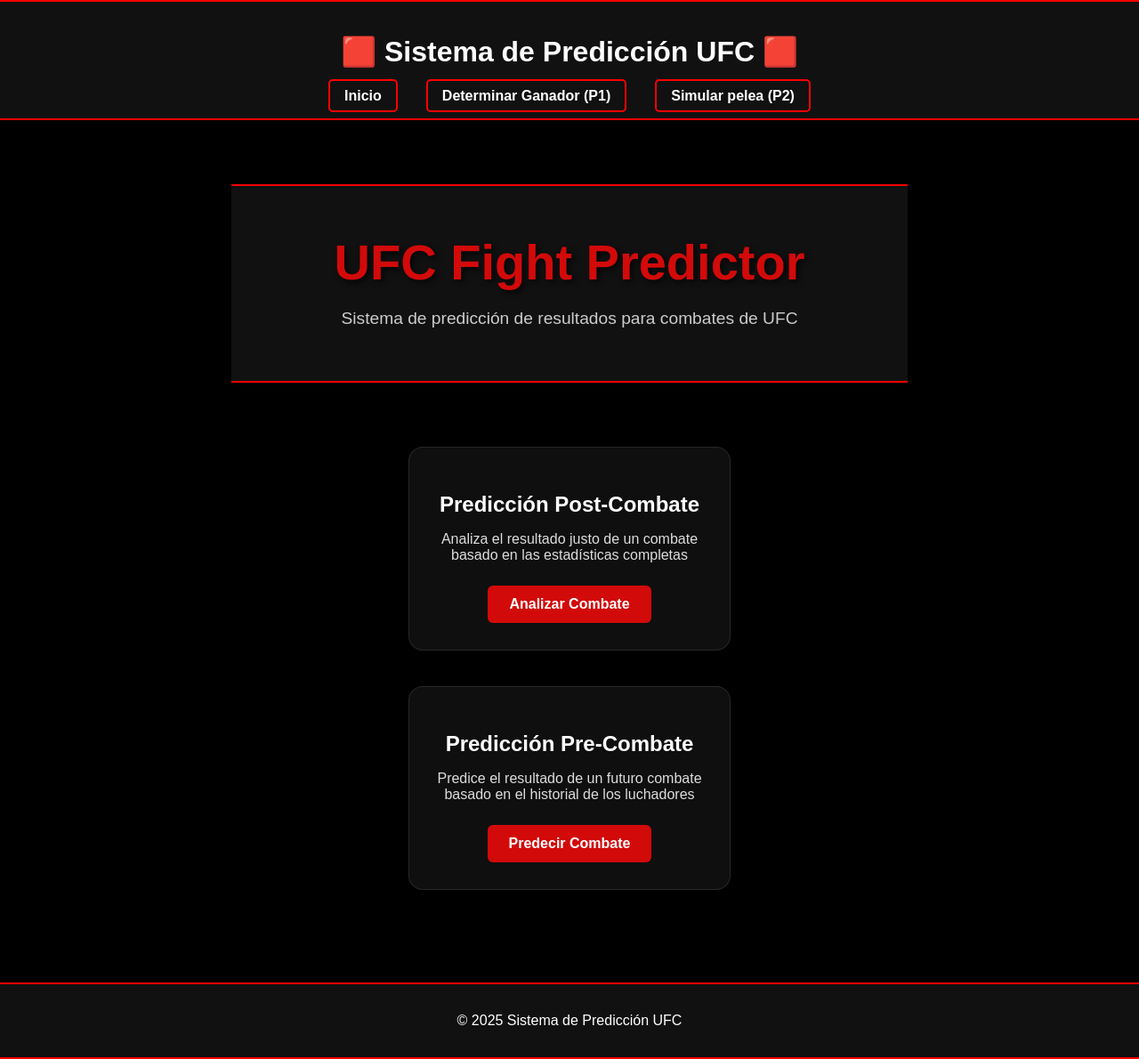
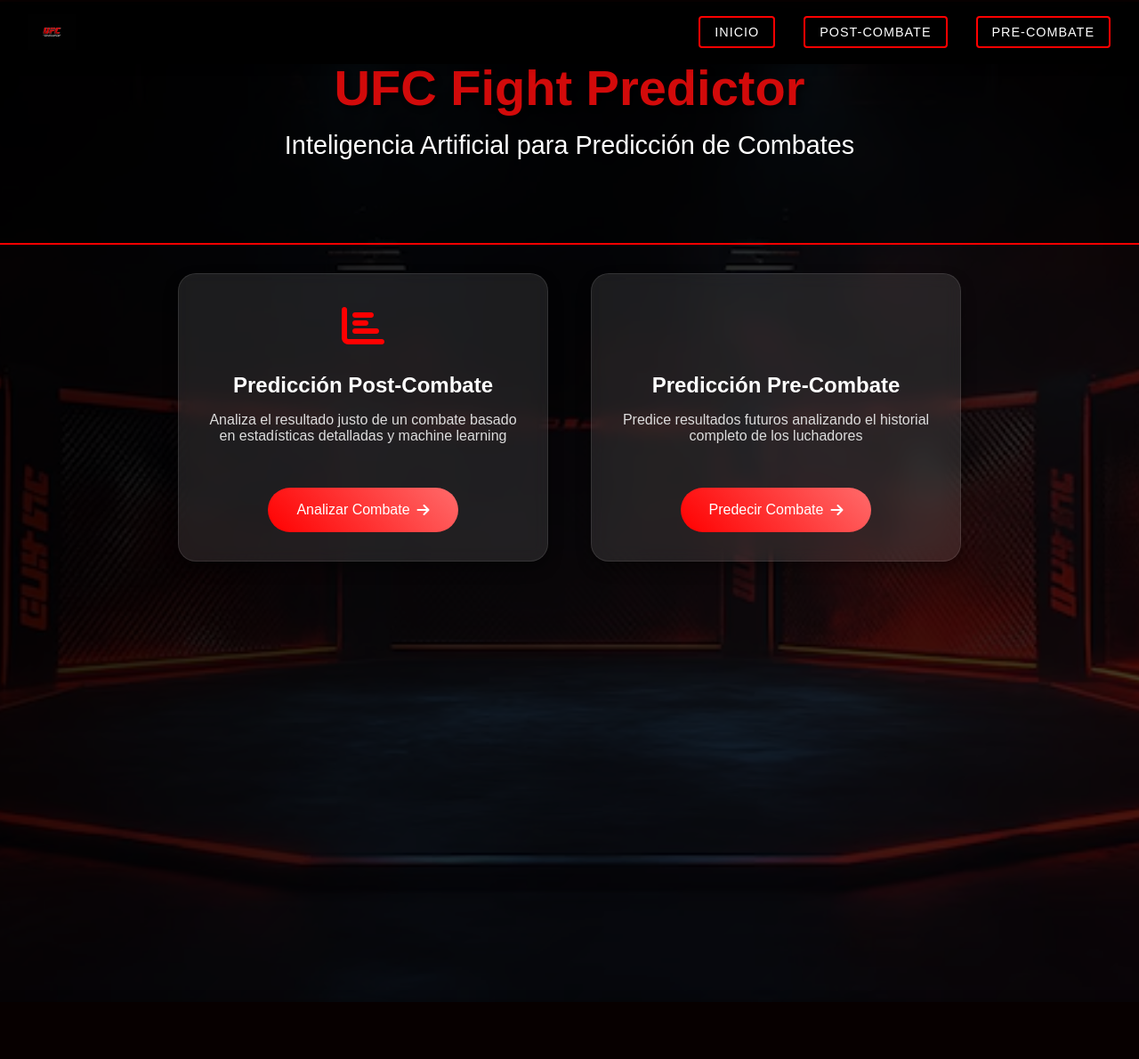
Before and after one commit to UCM-GIDIA-PD1/c2425-R4sw, a FastAPI app: page / in a window 1280 px wide. Shown: the whole page at 89% size. After the commit the page ends 1126 px from the top, so only its background shows below. Run offline with FastAPI, Linux system fonts and the light colour scheme.

Commit message:
cambios en la pagina de inicio

```diff
--- a/main.py
+++ b/main.py
@@ -28,14 +28,17 @@ async def lifespan(app: FastAPI):
 # Configurar el manejador de ciclo de vida
 app = FastAPI(lifespan=lifespan)
 
-# Servir ficheros HTML en la carpeta static
-app.mount('/static', StaticFiles(directory='static', html = True), name='static')
+# Montar archivos estáticos
+app.mount("/static", StaticFiles(directory="static"), name="static")
+
+# Configurar templates
+templates = Jinja2Templates(directory="templates")
+
+@app.get("/")
+async def home(request: Request):
+    return templates.TemplateResponse("inicio.html", {"request": request})
 
 app.mount("/data", StaticFiles(directory="data"), name="data")
-
-
-# Usar templates para devolver páginas HTML parametrizadas
-templates = Jinja2Templates(directory="templates")
 
 class PeleaP1(BaseModel):
     """Datos de una pelea"""
@@ -144,14 +147,6 @@ def predecirP2(fila_pelea):
     pred_y = app.modelP2.predict(fila_pelea)[0]
     prob_y = app.modelP2.predict_proba(fila_pelea)[0]
     return pred_y,prob_y
-
-@app.get("/", response_class=HTMLResponse)
-async def index(request: Request):
-    return templates.TemplateResponse("index.html", {"request": request})
-
-# @app.get("/p1", response_class=HTMLResponse)
-# async def predict_p1(request: Request):
-#     return RedirectResponse(url='./static/PrediccionP1.html')
 
 @app.get("/p1", response_class=HTMLResponse)
 async def predict_p1(request: Request):
--- a/static/css/style.css
+++ b/static/css/style.css
@@ -1,8 +1,25 @@
+@import url('https://fonts.googleapis.com/css2?family=Roboto:wght@300;400;700&display=swap');
+@import url('https://cdnjs.cloudflare.com/ajax/libs/font-awesome/6.0.0/css/all.min.css');
+
+html, body {
+    margin: 0;
+    padding: 0;
+    width: 100%;
+    height: 100%;
+    overflow-x: hidden;
+    background-image: url('../img/ufc-background.jpg');
+    background-size: cover;
+    background-position: center;
+    background-repeat: no-repeat;
+    background-attachment: fixed;
+}
+
 body {
     margin: 0;
     font-family: 'Arial', sans-serif;
-    background-color: #000;
     color: #fff;
+    min-height: 100vh;
+    position: relative;
 }
 
 header, footer {
@@ -61,9 +78,32 @@ a:hover {
     padding: 40px 20px;
 }
 
+.hero {
+    min-height: 100vh;
+    width: 100%;
+    display: flex;
+    flex-direction: column;
+    align-items: center;
+    position: relative;
+}
+
+.background-overlay {
+    position: fixed;
+    top: 0;
+    left: 0;
+    width: 100%;
+    height: 100%;
+    background: linear-gradient(135deg, rgba(0,0,0,0.9) 0%, rgba(0,0,0,0.7) 100%);
+    z-index: 1;
+}
+
 .header {
+    width: 100%;
     text-align: center;
-    padding-bottom: 40px;
+    padding: 4rem 0;
+    position: relative;
+    z-index: 2;
+    background: rgba(0,0,0,0.5);
 }
 
 .header h1 {
@@ -73,35 +113,52 @@ a:hover {
     text-shadow: 3px 3px 6px rgba(0,0,0,0.7);
 }
 
+.title {
+    font-size: 5rem;
+    font-weight: 700;
+    margin: 0;
+    width: 100%;
+    color: #ff0000;
+    text-shadow: 2px 2px 4px rgba(0,0,0,0.5);
+}
+
 .subtitle {
-    font-size: 1.2em;
-    color: #ccc;
+    font-size: 1.8rem;
+    margin-top: 1rem;
+    color: white;
+    width: 100%;
 }
 
 .options {
     display: flex;
+    flex-direction: row;
+    gap: 3rem;
+    padding: 2rem;
+    position: relative;
+    z-index: 2;
+    max-width: 1200px;
+    margin: 0;
     justify-content: center;
-    gap: 40px;
-    flex-wrap: wrap;
-    margin-top: 40px;
 }
 
 .option-card {
-    background: rgba(255, 255, 255, 0.06);
+    background: rgba(255, 255, 255, 0.1);
+    backdrop-filter: blur(10px);
+    border-radius: 20px;
+    padding: 2rem;
+    width: 350px;
+    flex-shrink: 0;
+    text-align: center;
+    transition: transform 0.3s ease, box-shadow 0.3s ease;
     border: 1px solid rgba(255, 255, 255, 0.1);
-    border-radius: 16px;
-    padding: 30px 20px;
-    width: 320px;
-    text-align: center;
     box-shadow: 0 8px 16px rgba(0,0,0,0.4);
-    backdrop-filter: blur(8px);
-    transition: all 0.3s ease-in-out;
+    margin: 0;
 }
 
 .option-card:hover {
     transform: translateY(-10px);
     background: rgba(255, 255, 255, 0.12);
-    box-shadow: 0 12px 24px rgba(0,0,0,0.5);
+    box-shadow: 0 20px 40px rgba(0, 0, 0, 0.4);
 }
 
 .option-card h2 {
@@ -116,26 +173,173 @@ a:hover {
     margin-bottom: 25px;
 }
 
+.card-icon {
+    font-size: 3rem;
+    margin-bottom: 1.5rem;
+    color: #ff0000;
+}
+
 .button {
-    display: inline-block;
-    padding: 12px 24px;
-    background-color: #d20a0a;
+    display: inline-flex;
+    align-items: center;
+    gap: 0.5rem;
+    padding: 1rem 2rem;
+    background: linear-gradient(45deg, #ff0000, #ff6b6b);
     color: white;
-    font-weight: bold;
     text-decoration: none;
-    border-radius: 6px;
-    transition: background-color 0.3s, transform 0.2s;
+    border-radius: 30px;
+    font-weight: 500;
+    transition: transform 0.2s ease, box-shadow 0.2s ease;
+    margin-top: 1.5rem;
 }
 
 .button:hover {
-    background-color: #ff0000;
-    transform: scale(1.05);
+    transform: translateY(-2px);
+    box-shadow: 0 5px 15px rgba(255, 0, 0, 0.3);
 }
 
-.footer {
+.navbar {
+    position: fixed;
+    top: 0;
+    left: 0;
+    right: 0;
+    width: 100vw;
+    background: rgba(0, 0, 0, 0.95);
+    padding: 1rem 0;
+    display: flex;
+    justify-content: space-between;
+    align-items: center;
+    z-index: 1000;
+    backdrop-filter: blur(10px);
+    box-shadow: 0 2px 10px rgba(0,0,0,0.3);
+}
+
+.nav-brand {
+    margin-left: 2rem;
+    display: flex;
+    align-items: center;
+}
+
+.nav-logo {
+    height: 40px;
+    width: auto;
+}
+
+.nav-links {
+    display: flex;
+    gap: 2rem;
+    list-style: none;
+    margin: 0;
+    padding-right: 2rem;
+}
+
+.nav-links a {
+    color: white;
+    text-decoration: none;
+    font-weight: 500;
+    padding: 0.5rem 1rem;
+    border-radius: 4px;
+    transition: all 0.3s ease;
+    text-transform: uppercase;
+    font-size: 0.9rem;
+    letter-spacing: 1px;
+}
+
+.nav-links a:hover {
+    background: #ff0000;
+    color: white;
+    transform: translateY(-2px);
+}
+
+.main-footer {
+    background: rgba(0, 0, 0, 0.95);
+    padding: 3rem 2rem 1rem;
+    width: 100%;
+    position: relative;
+    z-index: 1000;
+    box-shadow: 0 -2px 10px rgba(0,0,0,0.3);
+    margin-top: auto;
+}
+
+.footer-content {
+    display: grid;
+    grid-template-columns: repeat(auto-fit, minmax(250px, 1fr));
+    gap: 2rem;
+    max-width: 1200px;
+    margin: 0 auto;
+}
+
+.footer-section h3 {
+    color: #ff0000;
+    margin-bottom: 1rem;
+}
+
+.footer-section ul {
+    list-style: none;
+    padding: 0;
+}
+
+.footer-section ul li {
+    margin-bottom: 0.5rem;
+}
+
+.footer-section a {
+    color: #fff;
+    text-decoration: none;
+    transition: color 0.3s ease;
+}
+
+.footer-section a:hover {
+    color: #ff0000;
+    text-decoration: none;
+}
+
+.footer-bottom {
     text-align: center;
-    margin-top: 80px;
-    padding: 20px;
-    color: #888;
-    font-size: 0.9em;
+    padding-top: 2rem;
+    margin-top: 2rem;
+    border-top: 1px solid rgba(255,255,255,0.1);
 }
+
+@media (max-width: 768px) {
+    .title {
+        font-size: 2.5rem;
+    }
+
+    .navbar {
+        flex-direction: column;
+        padding: 1rem;
+    }
+
+    .nav-brand {
+        margin: 0 0 1rem 0;
+    }
+
+    .nav-links {
+        flex-direction: column;
+        width: 100%;
+        padding: 0;
+        align-items: center;
+        gap: 1rem;
+    }
+
+    .nav-links a {
+        width: 100%;
+        text-align: center;
+    }
+
+    .footer-content {
+        grid-template-columns: 1fr;
+        text-align: center;
+    }
+}
+
+@media (max-width: 968px) {
+    .options {
+        flex-direction: column;
+    }
+
+    .option-card {
+        width: 100%;
+    }
+}
--- a/templates/base.html
+++ b/templates/base.html
@@ -2,28 +2,14 @@
 <html lang="es">
 <head>
     <meta charset="UTF-8">
-    <title>{% block title %}Predicción UFC{% endblock %}</title>
-    <link rel="stylesheet" href="{{ request.url_for('static', path='css/style.css') }}">
-    {% block extra_css %}{% endblock %}
+    <meta name="viewport" content="width=device-width, initial-scale=1.0">
+    <title>{% block title %}{% endblock %}</title>
+    <link rel="stylesheet" href="/static/css/style.css">
+    <link rel="stylesheet" href="https://cdnjs.cloudflare.com/ajax/libs/font-awesome/6.0.0/css/all.min.css">
 </head>
 <body>
-    <header>
-        <h1>🟥 Sistema de Predicción UFC 🟥</h1>
-        <nav>
-            <ul>
-                <li><a href="{{ request.url_for('index') }}">Inicio</a></li>
-                <li><a href="{{ request.url_for('predict_p1') }}">Determinar Ganador (P1)</a></li>
-                <li><a href="{{ request.url_for('predict_p2') }}">Simular pelea (P2)</a></li>
-            </ul>
-        </nav>
-    </header>
-
-    <main>
-        {% block content %}{% endblock %}
-    </main>
-
-    <footer>
-        <p>&copy; 2025 Sistema de Predicción UFC</p>
-    </footer>
+    {% include 'navbar.html' %}
+    {% block content %}{% endblock %}
+    {% include 'footer.html' %}
 </body>
 </html>
--- /dev/null
+++ b/templates/footer.html
@@ -0,0 +1,27 @@
+<footer class="main-footer">
+    <div class="footer-content">
+        <div class="footer-section">
+            <h3>UFC Fight Predictor</h3>
+            <p>Predicción de resultados mediante IA</p>
+        </div>
+        <div class="footer-section">
+            <h3>Enlaces Rápidos</h3>
+            <ul>
+                <li><a href="/">Inicio</a></li>
+                <li><a href="/p1">Post-Combate</a></li>
+                <li><a href="/p2">Pre-Combate</a></li>
+            </ul>
+        </div>
+        <div class="footer-section">
+            <h3>Tecnologías</h3>
+            <div class="tech-stack">
+                <i class="fab fa-python" title="Python"></i>
+                <i class="fas fa-brain" title="Machine Learning"></i>
+                <i class="fas fa-database" title="Data Science"></i>
+            </div>
+        </div>
+    </div>
+    <div class="footer-bottom">
+        <p>&copy; 2024 UFC Fight Predictor. Todos los derechos reservados.</p>
+    </div>
+</footer>
--- a/templates/index.html
+++ /dev/null
@@ -1,26 +0,0 @@
-{% extends 'base.html' %}
-
-{% block title %}UFC Fight Predictor{% endblock %}
-
-{% block content %}
-<div class="container">
-    <header class="header">
-        <h1>UFC Fight Predictor</h1>
-        <p class="subtitle">Sistema de predicción de resultados para combates de UFC</p>
-    </header>
-
-    <main class="options">
-        <div class="option-card">
-            <h2>Predicción Post-Combate</h2>
-            <p>Analiza el resultado justo de un combate basado en las estadísticas completas</p>
-            <a href="{{ request.url_for('predict_p1') }}" class="button">Analizar Combate</a>
-        </div>
-
-        <div class="option-card">
-            <h2>Predicción Pre-Combate</h2>
-            <p>Predice el resultado de un futuro combate basado en el historial de los luchadores</p>
-            <a href="{{ request.url_for('predict_p2') }}" class="button">Predecir Combate</a>
-        </div>
-    </main>
-</div>
-{% endblock %}
--- a/templates/inicio.html
+++ b/templates/inicio.html
@@ -3,23 +3,36 @@
 {% block title %}UFC Fight Predictor{% endblock %}
 
 {% block content %}
-<div class="container">
+<div class="hero">
+    <div class="background-overlay"></div>
     <header class="header">
-        <h1>UFC Fight Predictor</h1>
-        <p class="subtitle">Sistema de predicción de resultados para combates de UFC</p>
+        <h1 class="title">UFC Fight Predictor</h1>
+        <p class="subtitle">Inteligencia Artificial para Predicción de Combates</p>
     </header>
 
     <main class="options">
-        <div class="option-card">
+        <div class="option-card" data-aos="fade-right">
+            <div class="card-icon">
+                <i class="fas fa-chart-bar"></i>
+            </div>
             <h2>Predicción Post-Combate</h2>
-            <p>Analiza el resultado justo de un combate basado en las estadísticas completas</p>
-            <a href="{{ request.url_for('predict_p1') }}" class="button">Analizar Combate</a>
+            <p>Analiza el resultado justo de un combate basado en estadísticas detalladas y machine learning</p>
+            <a href="{{ request.url_for('predict_p1') }}" class="button">
+                Analizar Combate
+                <i class="fas fa-arrow-right"></i>
+            </a>
         </div>
 
-        <div class="option-card">
+        <div class="option-card" data-aos="fade-left">
+            <div class="card-icon">
+                <i class="fas fa-crystal-ball"></i>
+            </div>
             <h2>Predicción Pre-Combate</h2>
-            <p>Predice el resultado de un futuro combate basado en el historial de los luchadores</p>
-            <a href="{{ request.url_for('predict_p2') }}" class="button">Predecir Combate</a>
+            <p>Predice resultados futuros analizando el historial completo de los luchadores</p>
+            <a href="{{ request.url_for('predict_p2') }}" class="button">
+                Predecir Combate
+                <i class="fas fa-arrow-right"></i>
+            </a>
         </div>
     </main>
 </div>
--- /dev/null
+++ b/templates/navbar.html
@@ -0,0 +1,10 @@
+<nav class="navbar">
+    <div class="nav-brand">
+        <img src="/static/img/logo.jpg" alt="UFC Logo" class="nav-logo">
+    </div>
+    <ul class="nav-links">
+        <li><a href="/">Inicio</a></li>
+        <li><a href="/p1">Post-Combate</a></li>
+        <li><a href="/p2">Pre-Combate</a></li>
+    </ul>
+</nav>
```
Also changed, not shown: templates/header.html (added, +9 -0 lines), static/img/fondo.jpg (renamed from static/img/fondo.jpeg), static/img/logo.jpg (added), static/img/ufc-background.jpg (added).
